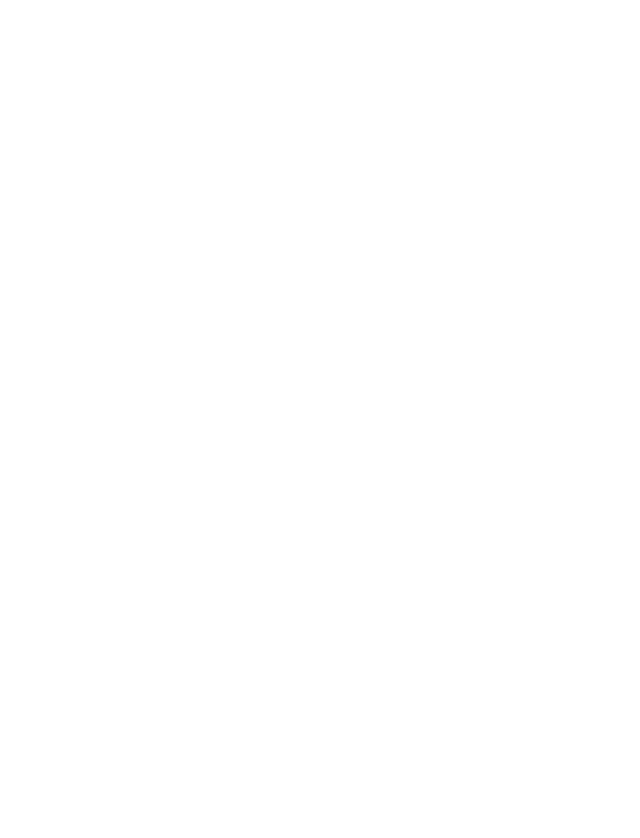
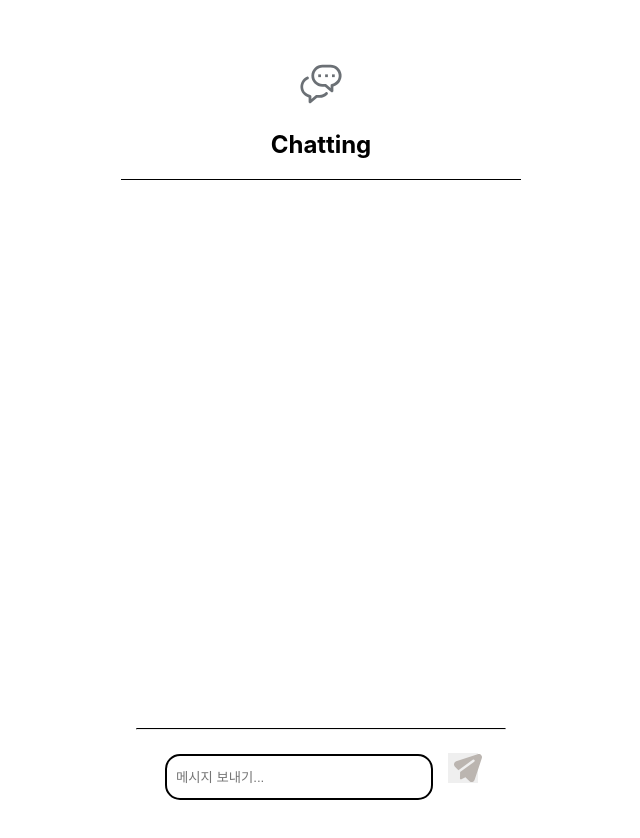
Before and after one commit to Project-Lions/Project-Lions-Front, a React (Create React App) app: page /chatpage in a window 1280 px wide. Before the commit this address had no page. Shown: the top 838 px of the page, without its empty margins (319-959 px from the left). Before the commit the page ends 800 px from the top, so only its background shows below. Built offline with nearby package versions, Linux system fonts and the light colour scheme.

Commit message:
chat화면 기본틀 추가

```diff
--- a/src/App.js
+++ b/src/App.js
@@ -1,7 +1,7 @@
 import React from 'react';
 import { BrowserRouter as Router, Route, Routes } from 'react-router-dom';
 import './App.css';
-import { LoginPage, SignupPage,  MainPage, MyPage} from "./routes/Routes.js";
+import { LoginPage, SignupPage,  MainPage, MyPage, ChatPage} from "./routes/Routes.js";
 
 
 function App() {
@@ -13,6 +13,7 @@ function App() {
           <Route path="/login" element={<LoginPage />} />
           <Route path="/signup" element={<SignupPage />} />
           <Route path="/mypage" element={<MyPage />} />
+          <Route path="/chatpage" element={<ChatPage />} />
 
 
         </Routes>
--- a/src/api/sign.js
+++ b/src/api/sign.js
@@ -1,6 +1,6 @@
 import axios from 'axios';
 
 export const sign = async (userData) => {
-    const response = await axios.post('/api/signup', userData);
+    const response = await axios.post('/api/members', userData);
     return response.data;
 };
--- a/src/index.css
+++ b/src/index.css
@@ -1,6 +1,6 @@
 body {
   margin: 0;
-  font-family: -apple-system, BlinkMacSystemFont, 'Segoe UI', 'Roboto', 'Oxygen',
+  font-family: -apple-system, BlinkMacSystemFont,  'Gamja Flower', 'Segoe UI', 'Roboto', 'Oxygen',
     'Ubuntu', 'Cantarell', 'Fira Sans', 'Droid Sans', 'Helvetica Neue',
     sans-serif;
   -webkit-font-smoothing: antialiased;
--- /dev/null
+++ b/src/pages/ChatPage.jsx
@@ -0,0 +1,64 @@
+import React, { useState } from "react";
+import "../styles/ChatPage.css";
+import chatMenuIcon from "../images/chat.svg";
+import chatSendIcon from "../images/chatsend.svg";
+
+function ChatPage() {
+  const [messages, setMessages] = useState([]); // 메시지를 저장할 상태
+  const [input, setInput] = useState(""); // 입력 필드의 상태
+
+  // 메시지를 추가하는 함수
+  const handleSendMessage = () => {
+    if (input.trim() !== "") {
+      setMessages([...messages, { sender: "user", text: input }]); // 메시지 추가
+      setInput(""); // 입력 필드 초기화
+    }
+  };
+
+  // Enter 키로 메시지를 전송하는 함수
+  const handleKeyPress = (e) => {
+    if (e.key === "Enter") {
+      handleSendMessage();
+    }
+  };
+
+  return (
+    <div className="chat-container">
+      <div className="chat-header">
+        <img src={chatMenuIcon} alt="Chat Icon" className="chat-icon" />
+        <h2>Chatting</h2>
+        <hr className="hr1" />
+      </div>
+
+      <div className="chat-messages">
+        {messages.map((message, index) => (
+          <div
+            key={index}
+            className={`message ${message.sender === "user" ? "user" : "bot"}`}
+          >
+            {message.sender === "bot" && (
+              <img src="bot-avatar.png" alt="Bot Avatar" className="avatar" />
+            )}
+            <pchat className="chatp">{message.text}</pchat>
+          </div>
+        ))}
+      </div>
+
+      <div className="chat-input">
+        <hr className="hr2" />
+        <input
+          type="text"
+          placeholder="  메시지 보내기..."
+          value={input}
+          onChange={(e) => setInput(e.target.value)} // 입력 필드 상태 업데이트
+          onKeyPress={handleKeyPress} // Enter 키 감지
+        />
+        <button className="send-button" onClick={handleSendMessage}>
+          <img src={chatSendIcon} alt="Send" className="send-icon" />
+        </button>
+      </div>
+    </div>
+  );
+}
+
+export default ChatPage;
--- a/src/pages/SignupPage.jsx
+++ b/src/pages/SignupPage.jsx
@@ -102,7 +102,7 @@ const SignupPage = () => {
                     </button>
                 </label>
                 <input
-                    className='signup-input'
+                    className='login-input'
                     type="email"
                     name="id"
                     value={formData.id}
@@ -114,7 +114,7 @@ const SignupPage = () => {
         <div className="form-group">
           <label>PW:</label>
           <input
-            className='signup-input'
+            className='login-input'
             type="password"
             name="password"
             value={formData.password}
@@ -131,7 +131,7 @@ const SignupPage = () => {
             </button>
         </label>
         <input
-            className='signup-input'
+            className='login-input'
             type="password"
             name="confirmPassword"
             value={formData.confirmPassword}
@@ -143,7 +143,7 @@ const SignupPage = () => {
         <div className="form-group">
           <label>이름:</label>
           <input
-            className='signup-input'
+            className='login-input'
             type="text"
             name="name"
             value={formData.name}
@@ -155,7 +155,7 @@ const SignupPage = () => {
         <div className="form-group">
           <label>닉네임:</label>
           <input
-            className='signup-input'
+            className='login-input'
             type="text"
             name="nickname"
             value={formData.nickname}
@@ -167,7 +167,7 @@ const SignupPage = () => {
         <div className="form-group">
           <label>주소:</label>
           <input
-           className='signup-input'
+           className='login-input'
             type="text"
             name="address"
             value={formData.address}
--- a/src/routes/Routes.js
+++ b/src/routes/Routes.js
@@ -3,6 +3,8 @@ import SignupPage from '../pages/SignupPage';
 import MainPage from '../pages/MainPage';
 import Header from '../components/Header';
 import MyPage from '../pages/MyPage';
+import ChatPage from '../pages/ChatPage';
 
 
-export { LoginPage, SignupPage, MainPage, Header, MyPage};
+
+export { LoginPage, SignupPage, MainPage, Header, MyPage, ChatPage};
--- /dev/null
+++ b/src/styles/ChatPage.css
@@ -0,0 +1,73 @@
+.chat-container {
+    width: 100%;
+    max-width: 400px;
+    margin: 0 auto;
+    text-align: center;
+  }
+
+.chat-icon {
+    margin-top: 62px;
+  }
+
+.hr1 {
+    border: none;
+    border-top: 1px solid black; /* 구분선 스타일 */
+    margin: 20px 0 ; /* 상단 여백 */
+  }
+
+.hr2{
+    border-top: 1px solid black; /* 구분선 스타일 */
+}
+
+
+.chat-input{
+    height: 400px;
+    align-items: center;         /* 수직 가운데 정렬 */
+    padding: 15px;
+    margin-bottom: 30px; /* 입력창 하단 여백 */
+}
+.chat-input input{
+width: 260px;
+height: 40px;
+background: #FFFFFF;
+border-radius: 15px;
+border: 2px solid black;  /* 입력창에 검정색 테두리 추가 */
+
+}
+.send-button{
+    margin-left: 15px;
+    margin-top: 15px;
+    width: 30px;
+    height: 30px;
+    border: none;
+}
+
+.chat-messages {
+    flex: 1;
+    overflow-y: auto;
+    margin: 5px 0;
+    height: 500px;
+  }
+
+  .message {
+    background-color: #BBB5B0;
+    border: 2px solid #BBB5B0;
+    padding: 10px;
+    margin-right: 15px;
+    width: fit-content;
+    max-width: 80%;
+    box-shadow: 0px 4px 4px rgba(0, 0, 0, 0.25);
+    border-radius: 10px;
+    margin-left: auto;
+    margin-top: 15px;
+
+  }
+.chatp{
+    font-size: 15px;
+}
+
+.message.bot {
+  background-color: #ffffff;
+  margin-right: auto;         /* 왼쪽으로 정렬 */
+  text-align: left;           /* 텍스트 왼쪽 정렬 */
+}
--- a/src/styles/LoginPage.css
+++ b/src/styles/LoginPage.css
@@ -34,7 +34,7 @@
     padding: 10px;
     width: 250px;
     background: #FFFFFF;
-    box-shadow: 0px 4px 4px rgba(0, 0, 0, 0.25);
+    box-shadow: 0px 4px 4px;
     border-radius: 10px;
     font-size: 16px;
   }
--- a/src/styles/MyPage.css
+++ b/src/styles/MyPage.css
@@ -1,9 +1,10 @@
 .mypage-container {
     width: 100%;
-    max-width: 500px;
+    max-width: 400px;
     margin: 0 auto;
-    padding: 20px;
     text-align: center;
+    align-items: center;
+
   }
 
   .mypage-title {
@@ -18,8 +19,8 @@
   }
 
   .profile-image {
-    width: 150px;
-    height: 150px;
+    width: 188px;
+    height: 174px;
     border-radius: 50%;
     object-fit: cover;
     margin-bottom: 10px;
@@ -38,24 +39,28 @@
   }
 
   .user-info {
-    margin-bottom: 30px;
+    margin-top: 30px;
+    margin-bottom: 20px;
   }
 
   .info-item {
+    display: flex;
+    align-items: center;
     margin-bottom: 10px;
+    justify-content: center;
   }
 
   .info-item label {
-    display: block;
     font-weight: bold;
     margin-bottom: 5px;
+    flex-basis: 30%;
   }
 
   .info-item input {
     width: 100%;
     padding: 8px;
     font-size: 1rem;
-    border: 1px solid #ccc;
+    border:none;
     border-radius: 4px;
   }
 
@@ -63,17 +68,15 @@
     display: flex;
     flex-direction: column;
     gap: 10px;
+    width: 270px;
+    align-items: center;
   }
 
-  .action-button {
+  .logout-btn{
     padding: 10px;
-    background-color: #2196f3;
-    color: white;
-    border: none;
-    cursor: pointer;
-    font-size: 1rem;
+    width: 250px;
+    background: #BBB5B0;
+    box-shadow: 0px 4px 4px;
+    border-radius: 10px;
+    font-size: 16px;
   }
-
-  .action-button:hover {
-    background-color: #0b7dda;
-  }
--- a/src/styles/SignupPage.css
+++ b/src/styles/SignupPage.css
@@ -13,18 +13,24 @@
 
 .signup-form {
   display: flex;
+  align-items: center;
   flex-direction: column;
-  gap: 25px;
+  gap: 20px;
 }
 
 .form-group {
   display: flex;
   flex-direction: column;
-  gap: 10px;
+  width: 270px;
 }
 
-.label{
+.form-group label{
 display: flex;
+margin-bottom: 10px;
+}
+
+.signup-input{
+  height: 40px;
 }
 
 .check-button {
@@ -33,8 +39,10 @@ display: flex;
   border: none;
   cursor: pointer;
   font-size: 0.9rem;
-  margin-left:auto;
+  margin-left:10%;
   border-radius: 10px;
+width: 73px;
+height: 30px;
 }
 
 .check-button:hover {
@@ -42,7 +50,7 @@ display: flex;
 }
 
 .submit-button {
-  width: 100%;
+  width: 70%;
   padding: 10px;
   background-color: #BBB5B0;
   color: white;
```
Also changed, not shown: src/pages/MyPage.jsx (+19 -14 lines), src/images/chat.svg (added), src/images/chatsend.svg (added).
